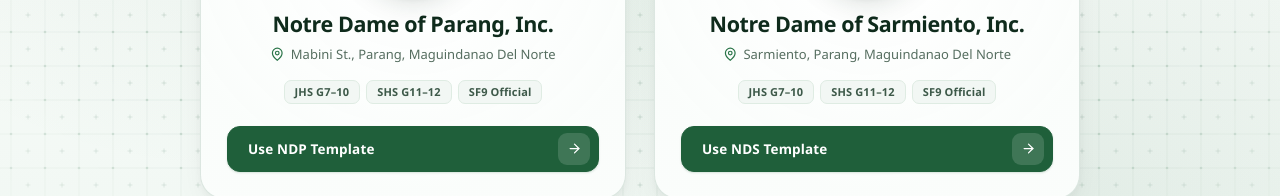
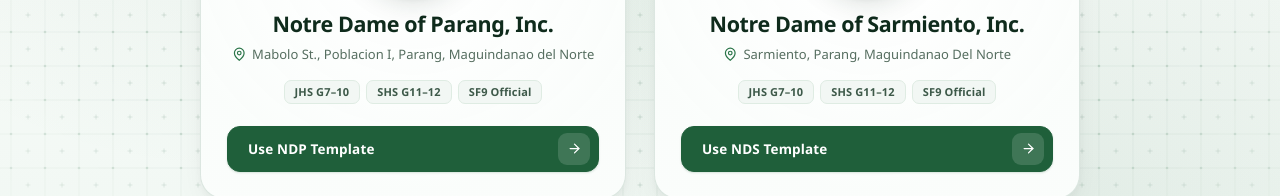
Before and after one commit to jesdtprod/sf9-web, a plain HTML site: page index.html in a window 1280 px wide. Shown: the part 453-649 px from the top of the page. Drawn offline with Linux system fonts and the light colour scheme.

Commit message:
Update Parang address

```diff
--- a/index.html
+++ b/index.html
@@ -42,7 +42,7 @@ try {
           <h2>Notre Dame of Parang, Inc.</h2>
           <p class="school-address">
             <svg viewBox="0 0 24 24" aria-hidden="true"><path d="M20 10c0 6-8 12-8 12s-8-6-8-12a8 8 0 0 1 16 0Z"/><circle cx="12" cy="10" r="3"/></svg>
-            <span>Mabini St., Parang, Maguindanao Del Norte</span>
+            <span>Mabolo St., Poblacion I, Parang, Maguindanao del Norte</span>
           </p>
           <div class="school-tags" aria-label="Supported report card levels">
             <span class="school-tag">JHS G7–10</span>
--- a/js/config.js
+++ b/js/config.js
@@ -11,7 +11,7 @@ window.ECARD_CONFIG = {
     adviser: ''
   },
   templates: {
-    ndp: { name: 'Notre Dame of Parang, Inc.', address: 'Mabini St., Parang, Maguindanao Del Norte', recognition: 'Government Recognition No. 139 s., 1967', logo: 'assets/ndp.png' },
+    ndp: { name: 'Notre Dame of Parang, Inc.', address: 'Mabolo St., Poblacion I, Parang, Maguindanao del Norte', recognition: 'Government Recognition No. 139 s., 1967', logo: 'assets/ndp.png' },
     nds: { name: 'Notre Dame of Sarmiento, Inc.', address: 'Sarmiento, Parang, Maguindanao Del Norte', recognition: 'Government Recognition No. 40 s., 1971', logo: 'assets/nds.png' }
   },
 
```
